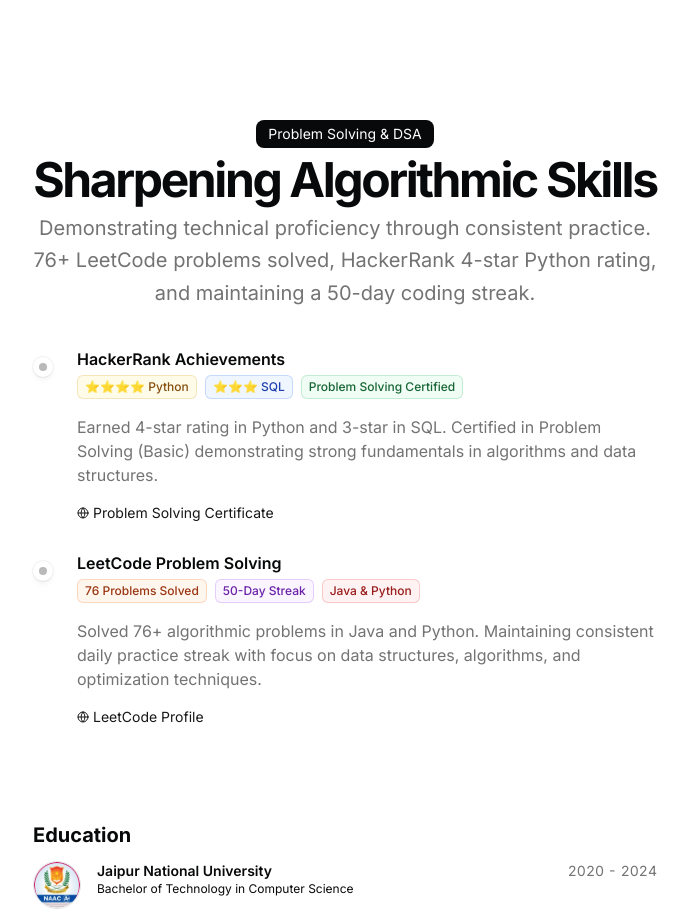
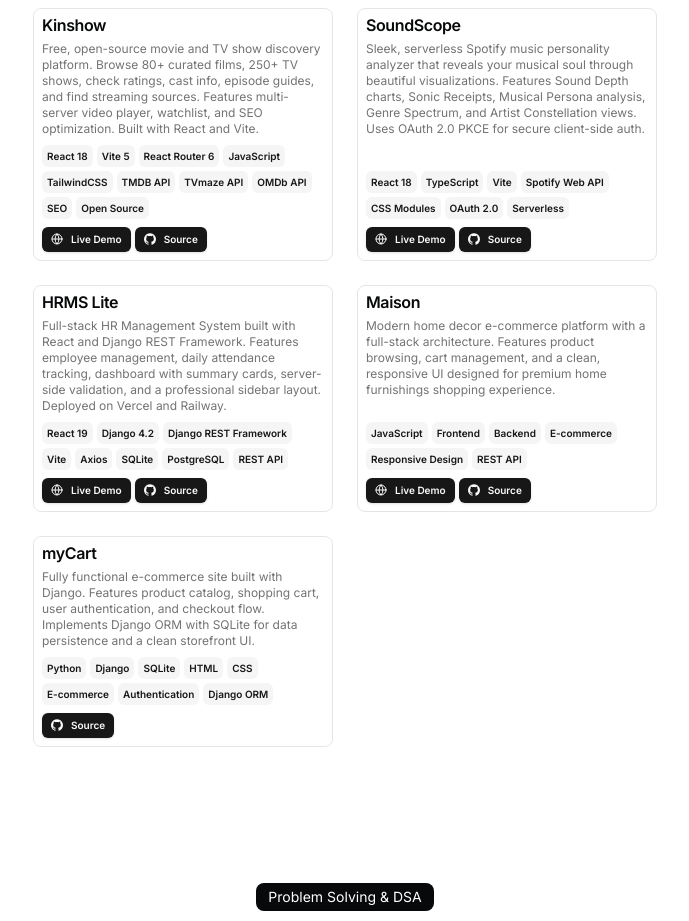
Before and after one commit to kiinshuk/online, a Next.js app: page / in a window 1280 px wide. Shown: the part 1920-2841 px from the top of the page, without its empty margins (295-984 px from the left). Built offline with nearby package versions, Linux system fonts and the light colour scheme.

Commit message:
feat: add 5 new projects to portfolio - Kinshow, SoundScope, HRMS Lite, Maison, myCart

```diff
--- a/src/data/resume.tsx
+++ b/src/data/resume.tsx
@@ -279,6 +279,150 @@
   ],
   image: "",
   video: "",
+},
+{
+  title: "Kinshow",
+  href: "https://kinshow.vercel.app",
+  active: true,
+  description: "Free, open-source movie and TV show discovery platform. Browse 80+ curated films, 250+ TV shows, check ratings, cast info, episode guides, and find streaming sources. Features multi-server video player, watchlist, and SEO optimization. Built with React and Vite.",
+  technologies: [
+    "React 18",
+    "Vite 5",
+    "React Router 6",
+    "JavaScript",
+    "TailwindCSS",
+    "TMDB API",
+    "TVmaze API",
+    "OMDb API",
+    "SEO",
+    "Open Source",
+  ],
+  links: [
+    {
+      type: "Live Demo",
+      href: "https://kinshow.vercel.app",
+      icon: <Icons.globe className="size-3" />,
+    },
+    {
+      type: "Source",
+      href: "https://github.com/kiinshuk/kinshow",
+      icon: <Icons.github className="size-3" />,
+    },
+  ],
+  image: "",
+  video: "",
+},
+{
+  title: "SoundScope",
+  href: "https://soundscope-one.vercel.app",
+  active: true,
+  description: "Sleek, serverless Spotify music personality analyzer that reveals your musical soul through beautiful visualizations. Features Sound Depth charts, Sonic Receipts, Musical Persona analysis, Genre Spectrum, and Artist Constellation views. Uses OAuth 2.0 PKCE for secure client-side auth.",
+  technologies: [
+    "React 18",
+    "TypeScript",
+    "Vite",
+    "Spotify Web API",
+    "CSS Modules",
+    "OAuth 2.0",
+    "Serverless",
+  ],
+  links: [
+    {
+      type: "Live Demo",
+      href: "https://soundscope-one.vercel.app",
+      icon: <Icons.globe className="size-3" />,
+    },
+    {
+      type: "Source",
+      href: "https://github.com/kiinshuk/Spotifly",
+      icon: <Icons.github className="size-3" />,
+    },
+  ],
+  image: "",
+  video: "",
+},
+{
+  title: "HRMS Lite",
+  href: "https://hrms-lite-sooty-six.vercel.app",
+  active: true,
+  description: "Full-stack HR Management System built with React and Django REST Framework. Features employee management, daily attendance tracking, dashboard with summary cards, server-side validation, and a professional sidebar layout. Deployed on Vercel and Railway.",
+  technologies: [
+    "React 19",
+    "Django 4.2",
+    "Django REST Framework",
+    "Vite",
+    "Axios",
+    "SQLite",
+    "PostgreSQL",
+    "REST API",
+  ],
+  links: [
+    {
+      type: "Live Demo",
+      href: "https://hrms-lite-sooty-six.vercel.app",
+      icon: <Icons.globe className="size-3" />,
+    },
+    {
+      type: "Source",
+      href: "https://github.com/kiinshuk/hrms-lite",
+      icon: <Icons.github className="size-3" />,
+    },
+  ],
+  image: "",
+  video: "",
+},
+{
+  title: "Maison",
+  href: "https://maison-seven-pi.vercel.app",
+  active: true,
+  description: "Modern home decor e-commerce platform with a full-stack architecture. Features product browsing, cart management, and a clean, responsive UI designed for premium home furnishings shopping experience.",
+  technologies: [
+    "JavaScript",
+    "Frontend",
+    "Backend",
+    "E-commerce",
+    "Responsive Design",
+    "REST API",
+  ],
+  links: [
+    {
+      type: "Live Demo",
+      href: "https://maison-seven-pi.vercel.app",
+      icon: <Icons.globe className="size-3" />,
+    },
+    {
+      type: "Source",
+      href: "https://github.com/kiinshuk/Maison",
+      icon: <Icons.github className="size-3" />,
+    },
+  ],
+  image: "",
+  video: "",
+},
+{
+  title: "myCart",
+  href: "https://github.com/kiinshuk/myCart",
+  active: true,
+  description: "Fully functional e-commerce site built with Django. Features product catalog, shopping cart, user authentication, and checkout flow. Implements Django ORM with SQLite for data persistence and a clean storefront UI.",
+  technologies: [
+    "Python",
+    "Django",
+    "SQLite",
+    "HTML",
+    "CSS",
+    "E-commerce",
+    "Authentication",
+    "Django ORM",
+  ],
+  links: [
+    {
+      type: "Source",
+      href: "https://github.com/kiinshuk/myCart",
+      icon: <Icons.github className="size-3" />,
+    },
+  ],
+  image: "",
+  video: "",
 }
 
 
```
